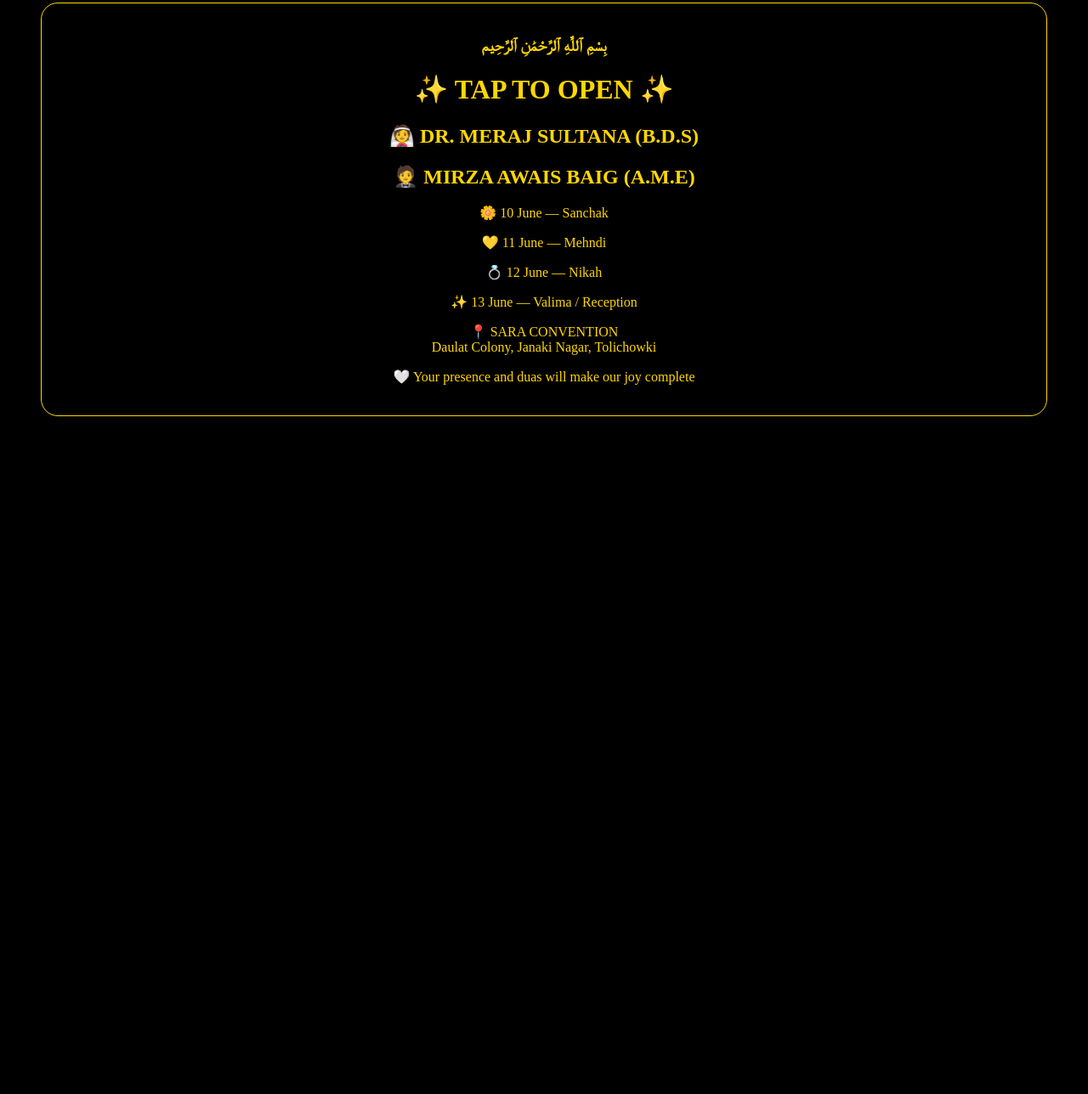
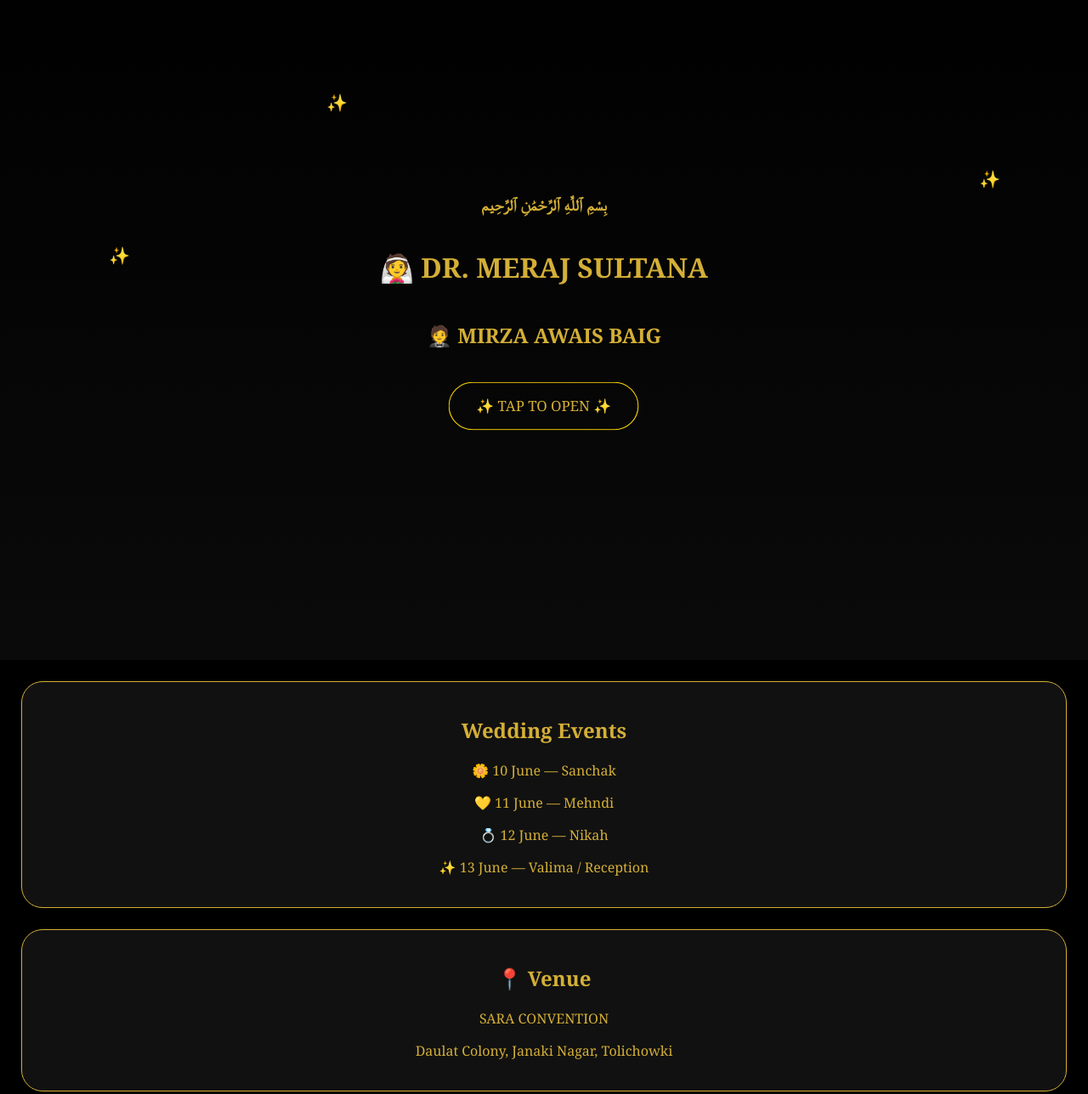
Before and after one commit to mrkhan4378-lab/Meraj-awais-wedding, a plain HTML site: page index.html in a window 1280 px wide. Shown: the part 63-1351 px from the top of the page at 85% size. Before the commit the page ends 800 px from the top, so only its background shows below. Drawn offline with Linux system fonts and the light colour scheme.

Commit message:
Update index.html

```diff
--- a/index.html
+++ b/index.html
@@ -1,39 +1,98 @@
-index<!DOCTYPE html>
+<!DOCTYPE html>
 <html>
 <head>
+<meta charset="UTF-8">
+<meta name="viewport" content="width=device-width,initial-scale=1">
 <title>Meraj & Awais Wedding</title>
+
 <style>
 body{
-background:black;
-color:gold;
-font-family:serif;
+margin:0;
+background:#000;
+color:#d4af37;
+font-family:Georgia,serif;
 text-align:center;
-padding:40px;
+overflow-x:hidden;
 }
-.box{
+.hero{
+height:100vh;
+display:flex;
+flex-direction:column;
+justify-content:center;
+align-items:center;
+padding:20px;
+background:linear-gradient(black,#0a0a0a);
+}
+.tap{
+padding:15px 30px;
 border:1px solid gold;
+border-radius:40px;
+margin-top:20px;
+animation:pulse 2s infinite;
+}
+.card{
+margin:25px;
 padding:20px;
-border-radius:20px;
+border:1px solid #d4af37;
+border-radius:25px;
+background:#111;
+}
+.fade{
+animation:fadeUp 1.5s;
+}
+@keyframes pulse{
+50%{transform:scale(1.05)}
+}
+@keyframes fadeUp{
+from{opacity:0;transform:translateY(30px)}
+to{opacity:1}
+}
+.gold{
+position:fixed;
+font-size:20px;
+animation:fall 10s linear infinite;
+}
+@keyframes fall{
+from{transform:translateY(-100px)}
+to{transform:translateY(100vh)}
 }
 </style>
 </head>
+
 <body>
-<div class="box">
+
+<div class="gold" style="left:10%">✨</div>
+<div class="gold" style="left:30%;animation-delay:2s">✨</div>
+<div class="gold" style="left:70%;animation-delay:4s">🌙</div>
+<div class="gold" style="left:90%;animation-delay:1s">✨</div>
+
+<div class="hero">
 <h3>بِسْمِ ٱللَّٰهِ ٱلرَّحْمَٰنِ ٱلرَّحِيم</h3>
-<h1>✨ TAP TO OPEN ✨</h1>
 
-<h2>👰 DR. MERAJ SULTANA (B.D.S)</h2>
-<h2>🤵 MIRZA AWAIS BAIG (A.M.E)</h2>
+<h1>👰 DR. MERAJ SULTANA</h1>
+<h2>🤵 MIRZA AWAIS BAIG</h2>
 
+<div class="tap">✨ TAP TO OPEN ✨</div>
+</div>
+
+<div class="card fade">
+<h2>Wedding Events</h2>
 <p>🌼 10 June — Sanchak</p>
 <p>💛 11 June — Mehndi</p>
 <p>💍 12 June — Nikah</p>
 <p>✨ 13 June — Valima / Reception</p>
+</div>
 
-<p>📍 SARA CONVENTION<br>
-Daulat Colony, Janaki Nagar, Tolichowki</p>
+<div class="card fade">
+<h2>📍 Venue</h2>
+<p>SARA CONVENTION</p>
+<p>Daulat Colony, Janaki Nagar, Tolichowki</p>
+</div>
 
-<p>🤍 Your presence and duas will make our joy complete</p>
+<div class="card fade">
+<h2>🤍 Message</h2>
+<p>Your presence and duas will make our joy complete</p>
 </div>
+
 </body>
 </html>
```
